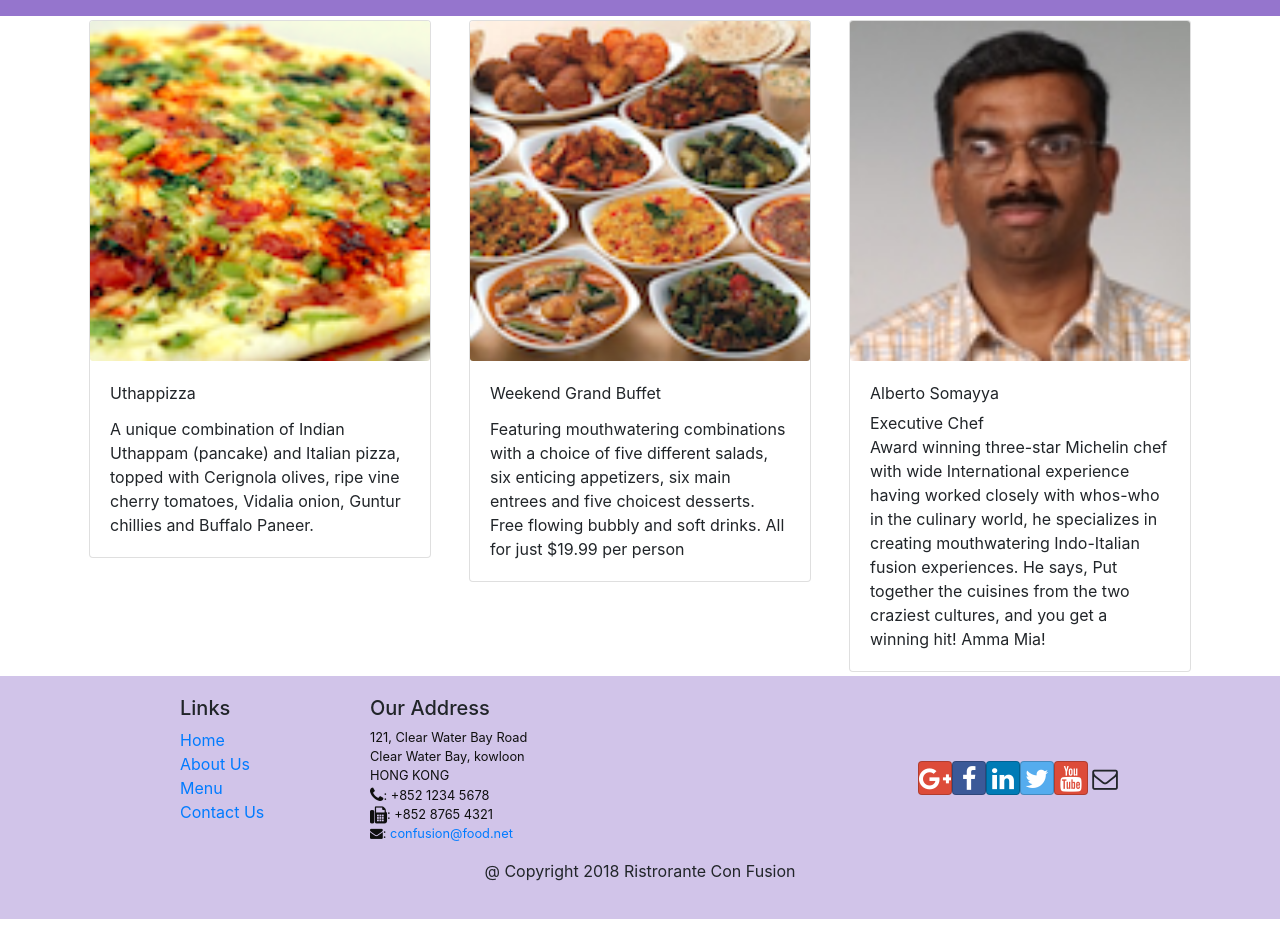
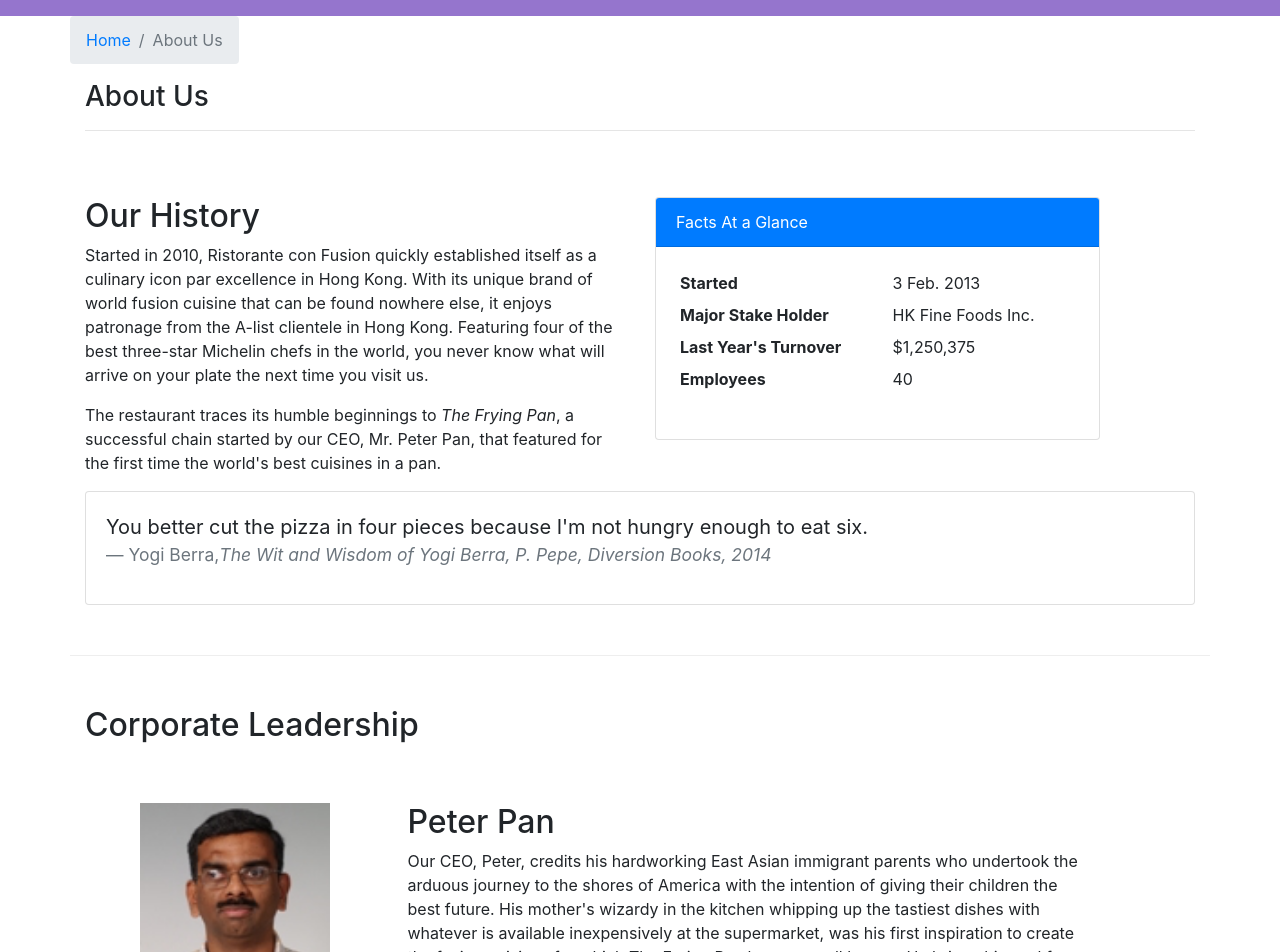
Before and after one commit to oliliyiyi/React, a React (Create React App) app: page /aboutus in a window 1280 px wide. Before the commit this address led to /home. Shown: the part 300-1252 px from the top of the page. Before the commit the page ends 1219 px from the top, so only its background shows below. Built offline with nearby package versions, Linux system fonts and the light colour scheme.

Commit message:
Submit AboutComponent

```diff
--- /dev/null
+++ b/src/components/AboutComponent.js
@@ -0,0 +1,89 @@
+import React from 'react';
+import { Breadcrumb, BreadcrumbItem, Card, CardBody, CardHeader, CardImg, CardTitle, CardText  ,Media } from 'reactstrap';
+import { Link } from 'react-router-dom';
+
+function About(props) {
+
+    const leaders = props.leaders.map((leader) => {
+        return (
+            <div className='container'>
+                <div className='row row-content'>
+
+                        <div className='col-12 col-sm-3 '>
+                            <img  width="80%"  src={leader.image} alt={leader.name}/>
+                        </div>
+                        <div className='col-12 col-sm-8'>
+                            <h2>{leader.name}</h2>
+                            <div>{leader.description}</div>
+                        </div>
+
+                </div>
+            </div>
+        );
+    });
+
+    return(
+        <div className="container">
+            <div className="row">
+                <Breadcrumb>
+                    <BreadcrumbItem><Link to="/home">Home</Link></BreadcrumbItem>
+                    <BreadcrumbItem active>About Us</BreadcrumbItem>
+                </Breadcrumb>
+                <div className="col-12">
+                    <h3>About Us</h3>
+                    <hr />
+                </div>
+            </div>
+            <div className="row row-content">
+                <div className="col-12 col-md-6">
+                    <h2>Our History</h2>
+                    <p>Started in 2010, Ristorante con Fusion quickly established itself as a culinary icon par excellence in Hong Kong. With its unique brand of world fusion cuisine that can be found nowhere else, it enjoys patronage from the A-list clientele in Hong Kong.  Featuring four of the best three-star Michelin chefs in the world, you never know what will arrive on your plate the next time you visit us.</p>
+                    <p>The restaurant traces its humble beginnings to <em>The Frying Pan</em>, a successful chain started by our CEO, Mr. Peter Pan, that featured for the first time the world's best cuisines in a pan.</p>
+                </div>
+                <div className="col-12 col-md-5">
+                    <Card>
+                        <CardHeader className="bg-primary text-white">Facts At a Glance</CardHeader>
+                        <CardBody>
+                            <dl className="row p-1">
+                                <dt className="col-6">Started</dt>
+                                <dd className="col-6">3 Feb. 2013</dd>
+                                <dt className="col-6">Major Stake Holder</dt>
+                                <dd className="col-6">HK Fine Foods Inc.</dd>
+                                <dt className="col-6">Last Year's Turnover</dt>
+                                <dd className="col-6">$1,250,375</dd>
+                                <dt className="col-6">Employees</dt>
+                                <dd className="col-6">40</dd>
+                            </dl>
+                        </CardBody>
+                    </Card>
+                </div>
+                <div className="col-12">
+                    <Card>
+                        <CardBody className="bg-faded">
+                            <blockquote className="blockquote">
+                                <p className="mb-0">You better cut the pizza in four pieces because
+                                    I'm not hungry enough to eat six.</p>
+                                <footer className="blockquote-footer">Yogi Berra,
+                                <cite title="Source Title">The Wit and Wisdom of Yogi Berra,
+                                    P. Pepe, Diversion Books, 2014</cite>
+                                </footer>
+                            </blockquote>
+                        </CardBody>
+                    </Card>
+                </div>
+            </div>
+            <div className="row row-content">
+                <div className="col-12">
+                    <h2>Corporate Leadership</h2>
+                </div>
+                <div className="col-12">
+                    <Media list>
+                        {leaders}
+                    </Media>
+                </div>
+            </div>
+        </div>
+    );
+}
+
+export default About;
--- a/src/components/MainComponent.js
+++ b/src/components/MainComponent.js
@@ -10,7 +10,7 @@
 import Header from "./HeaderComponent";
 import Home from "./HomeComponent";
 import Contact from "./ContactComponent";
-
+import About from "./AboutComponent";
 import {
   Switch,
   Route,
@@ -61,6 +61,7 @@
           <Route path='/home' component={HomePage} />
           <Route exact path='/menu' component={() => <Menu dishes={this.state.dishes} /> } />
           <Route exact path='/contactus' component={Contact} />
+          <Route exact path='/aboutus' component={() => <About leaders={this.state.leaders} /> } />
           <Route path='/menu/:dishId' component={DishWithId} />
           <Redirect to='/home'/>
         </Switch>
```
